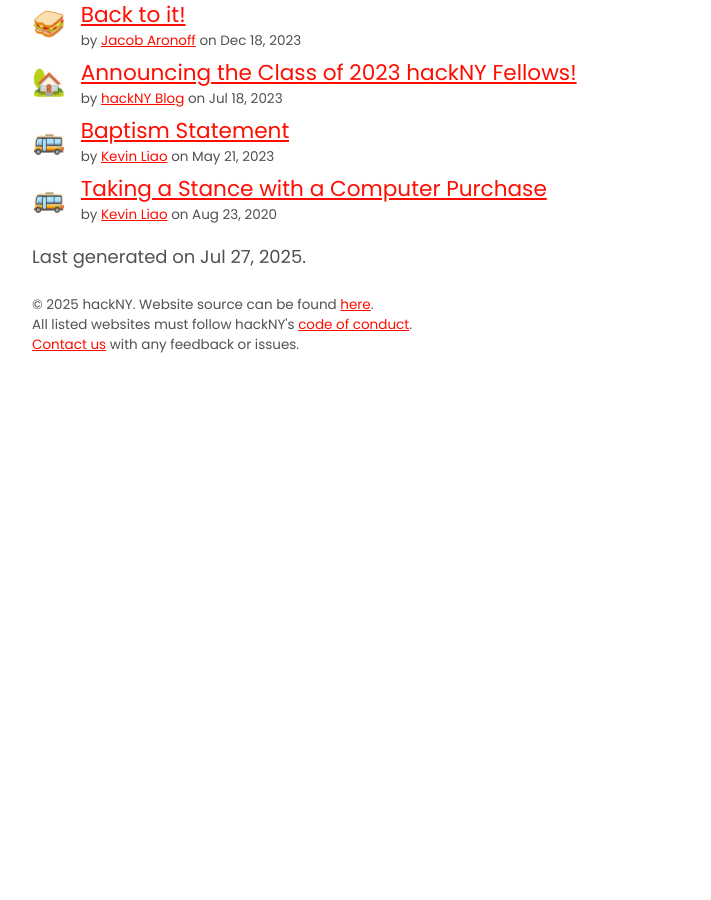
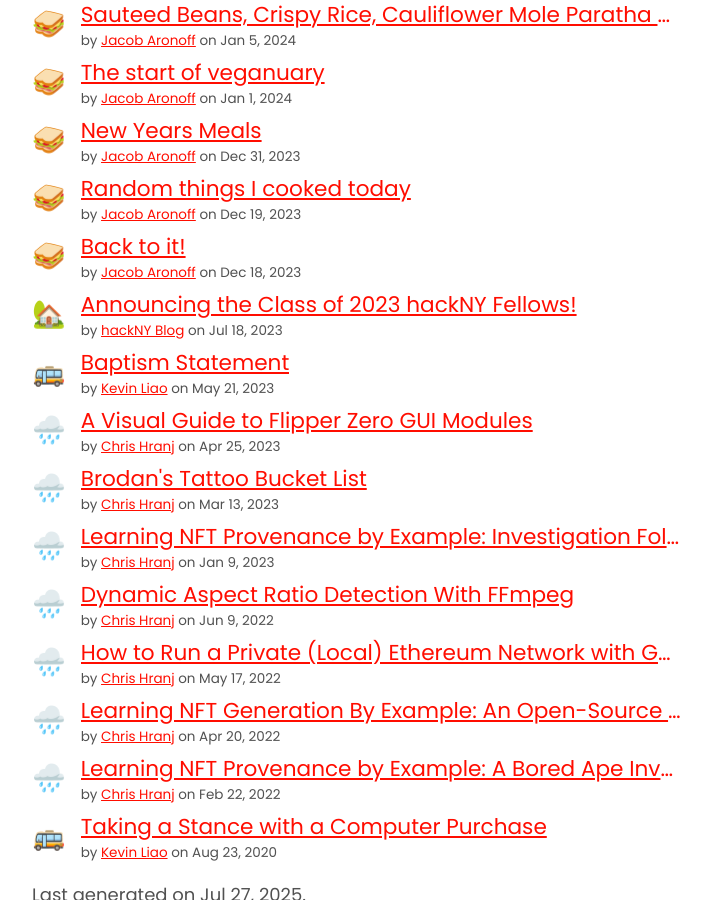
Before and after one commit to hackny/webring, a Jekyll site: the page built from planet.html, in a window 1280 px wide and 900 px high, scrolled down 5617 px. Shown: the whole window, without its empty margins (308-1019 px from the left). Built offline with Jekyll 4.4.1, drawn with Linux system fonts in a browser that asks for light colours; before the commit the page ends 5997 px from its top, so only the background shows below that; some of the changed text lies outside the part shown.

```diff
--- a/_data/planet.yaml
+++ b/_data/planet.yaml
@@ -747,6 +747,138 @@
     description: Food blog where I talk about all the things I cook and eat. Tech
       blog with some random content at https://jaronoff.com/
   published_at: 2023-12-18 12:12
+- id: 66b577aaa478b974d1560fb8
+  title: Leveling Up with Adobe Illustrator
+  url: https://brodan.biz/blog/leveling-up-adobe-illustrator/
+  fellow:
+    name: Chris Hranj
+    year: 2016
+    url: https://brodan.biz
+    rss_url: https://brodan.biz/blog/rss/
+    emoji: "\U0001F327️"
+    description: A personal blog mostly about programming, sometimes about tattoos
+      or music.
+  published_at: 2024-08-30 03:50
+- id: 6684faf5a478b974d1560eb2
+  title: Personal Site Redesign
+  url: https://brodan.biz/blog/personal-site-redesign/
+  fellow:
+    name: Chris Hranj
+    year: 2016
+    url: https://brodan.biz
+    rss_url: https://brodan.biz/blog/rss/
+    emoji: "\U0001F327️"
+    description: A personal blog mostly about programming, sometimes about tattoos
+      or music.
+  published_at: 2024-07-12 03:29
+- id: 66220ccaa478b974d1560c82
+  title: 'Quick Read: How to Set a Default Container in a Kubernetes Manifest'
+  url: https://brodan.biz/blog/kubernetes-setting-a-default-container/
+  fellow:
+    name: Chris Hranj
+    year: 2016
+    url: https://brodan.biz
+    rss_url: https://brodan.biz/blog/rss/
+    emoji: "\U0001F327️"
+    description: A personal blog mostly about programming, sometimes about tattoos
+      or music.
+  published_at: 2024-04-22 13:02
+- id: 661215e5a478b974d1560b73
+  title: 'Quick Read: Improving Build Times with Docker + Python'
+  url: https://brodan.biz/blog/improving-build-times-with-docker-python/
+  fellow:
+    name: Chris Hranj
+    year: 2016
+    url: https://brodan.biz
+    rss_url: https://brodan.biz/blog/rss/
+    emoji: "\U0001F327️"
+    description: A personal blog mostly about programming, sometimes about tattoos
+      or music.
+  published_at: 2024-04-07 06:00
+- id: 6441762bf920be36b679e254
+  title: A Visual Guide to Flipper Zero GUI Modules
+  url: https://brodan.biz/blog/a-visual-guide-to-flipper-zero-gui-components/
+  fellow:
+    name: Chris Hranj
+    year: 2016
+    url: https://brodan.biz
+    rss_url: https://brodan.biz/blog/rss/
+    emoji: "\U0001F327️"
+    description: A personal blog mostly about programming, sometimes about tattoos
+      or music.
+  published_at: 2023-04-25 20:45
+- id: 636602dd467a842a7c04a82e
+  title: Brodan's Tattoo Bucket List
+  url: https://brodan.biz/blog/brodans-tattoo-bucket-list/
+  fellow:
+    name: Chris Hranj
+    year: 2016
+    url: https://brodan.biz
+    rss_url: https://brodan.biz/blog/rss/
+    emoji: "\U0001F327️"
+    description: A personal blog mostly about programming, sometimes about tattoos
+      or music.
+  published_at: 2023-03-13 05:43
+- id: 63b9d2b2467a842a7c04aabe
+  title: 'Learning NFT Provenance by Example: Investigation Follow-Up'
+  url: https://brodan.biz/blog/learning-nft-provenance-by-example-investigation-follow-up/
+  fellow:
+    name: Chris Hranj
+    year: 2016
+    url: https://brodan.biz
+    rss_url: https://brodan.biz/blog/rss/
+    emoji: "\U0001F327️"
+    description: A personal blog mostly about programming, sometimes about tattoos
+      or music.
+  published_at: 2023-01-09 00:40
+- id: 62a0eec9db75e174babcafcd
+  title: Dynamic Aspect Ratio Detection With FFmpeg
+  url: https://brodan.biz/blog/dynamic-aspect-ratio-detection-with-ffmpeg/
+  fellow:
+    name: Chris Hranj
+    year: 2016
+    url: https://brodan.biz
+    rss_url: https://brodan.biz/blog/rss/
+    emoji: "\U0001F327️"
+    description: A personal blog mostly about programming, sometimes about tattoos
+      or music.
+  published_at: 2022-06-09 22:22
+- id: 62719d7adb75e174babcaca8
+  title: How to Run a Private (Local) Ethereum Network with Go Ethereum
+  url: https://brodan.biz/blog/how-to-run-a-private-local-ethereum-network-with-geth/
+  fellow:
+    name: Chris Hranj
+    year: 2016
+    url: https://brodan.biz
+    rss_url: https://brodan.biz/blog/rss/
+    emoji: "\U0001F327️"
+    description: A personal blog mostly about programming, sometimes about tattoos
+      or music.
+  published_at: 2022-05-17 18:16
+- id: 625dd973db75e174babcab4a
+  title: 'Learning NFT Generation By Example: An Open-Source Success Story'
+  url: https://brodan.biz/blog/learning-nft-generation-by-example/
+  fellow:
+    name: Chris Hranj
+    year: 2016
+    url: https://brodan.biz
+    rss_url: https://brodan.biz/blog/rss/
+    emoji: "\U0001F327️"
+    description: A personal blog mostly about programming, sometimes about tattoos
+      or music.
+  published_at: 2022-04-20 05:39
+- id: 62018e7cdb75e174babca85a
+  title: 'Learning NFT Provenance by Example: A Bored Ape Investigation'
+  url: https://brodan.biz/blog/learning-nft-provenance-by-example/
+  fellow:
+    name: Chris Hranj
+    year: 2016
+    url: https://brodan.biz
+    rss_url: https://brodan.biz/blog/rss/
+    emoji: "\U0001F327️"
+    description: A personal blog mostly about programming, sometimes about tattoos
+      or music.
+  published_at: 2022-02-22 20:39
 - id: https://ok.spacetypeco.com/new-york-outside-the-city
   title: new york, outside the city
   url: https://ok.spacetypeco.com/new-york-outside-the-city
```
